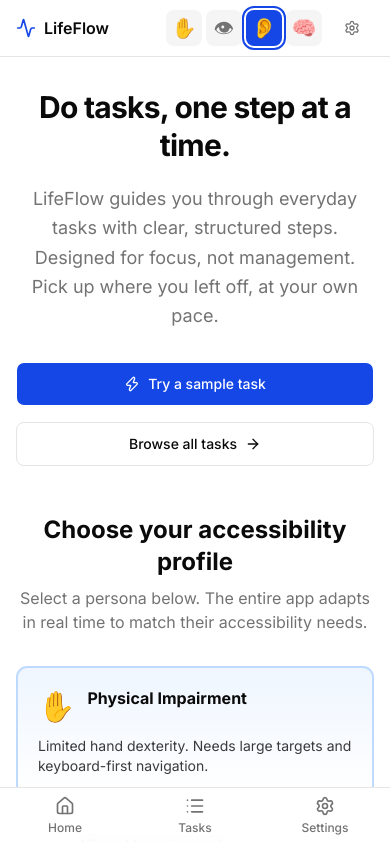
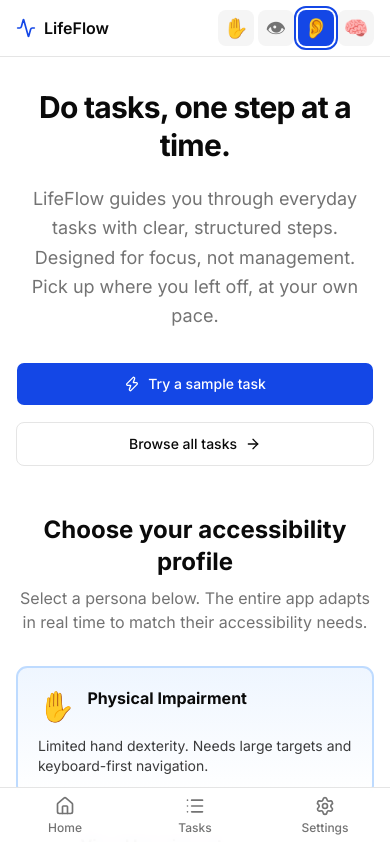
Before and after one commit to usamafayaz/life-flow, a Next.js app: page / in a window 390 px wide. Shown: the top 842 px of the page. Built offline with nearby package versions, Linux system fonts and the light colour scheme.

Commit message:
refactor: remove persona banner and adjust header layout for mobile responsiveness

```diff
--- a/components/layout/AppShell.tsx
+++ b/components/layout/AppShell.tsx
@@ -3,7 +3,6 @@
 import Link from 'next/link'
 import { HomeIcon, ListIcon, SettingsIcon } from 'lucide-react'
 import { Header } from '@/components/layout/Header'
-import { PersonaBanner } from '@/components/persona/PersonaBanner'
 import { cn } from '@/lib/utils'
 
 interface AppShellProps {
@@ -16,7 +15,6 @@
   return (
     <>
       <Header />
-      {/* <PersonaBanner /> */}
       <main
         id="main-content"
         tabIndex={-1}
--- a/components/layout/Header.tsx
+++ b/components/layout/Header.tsx
@@ -43,12 +43,12 @@
             href="/settings"
             aria-label="Settings"
             className={cn(
-              'target-size inline-flex items-center rounded-lg text-muted-foreground hover:text-foreground hover:bg-muted transition-colors focus-visible:outline focus-visible:outline-[var(--ring-width)] focus-visible:outline-ring',
+              'hidden sm:inline-flex target-size items-center rounded-lg text-muted-foreground hover:text-foreground hover:bg-muted transition-colors focus-visible:outline focus-visible:outline-[var(--ring-width)] focus-visible:outline-ring',
               flags.iconsAlwaysLabeled ? 'gap-1.5 px-3 text-sm font-medium' : 'justify-center'
             )}
           >
             <SettingsIcon className="size-4" aria-hidden="true" />
-            <span className={flags.iconsAlwaysLabeled ? 'hidden sm:inline' : 'sr-only'}>Settings</span>
+            <span className={flags.iconsAlwaysLabeled ? '' : 'sr-only'}>Settings</span>
           </Link>
         </div>
       </div>
```
